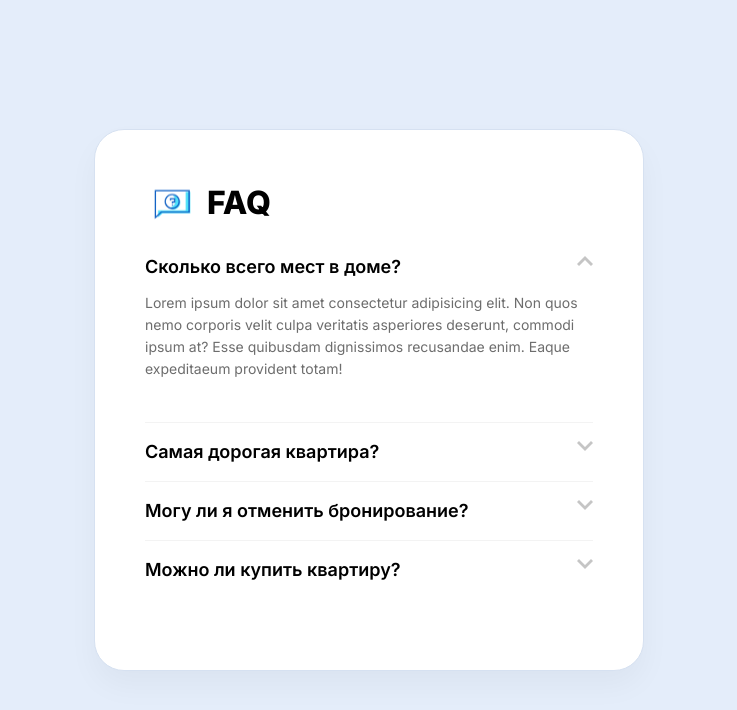
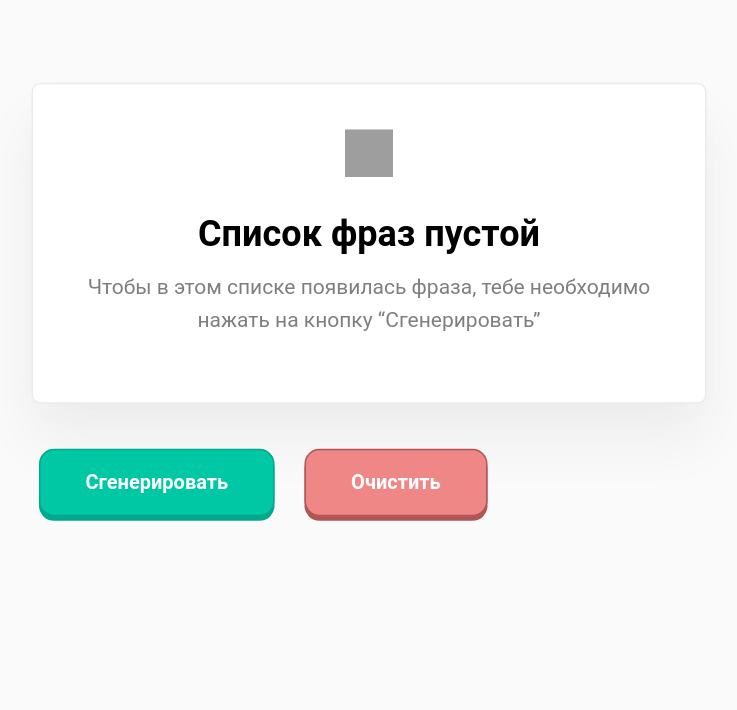
Before and after one commit to Shiroyam/archakov-tutorials, a React (Create React App) app: page / in a window 1280 px wide. Shown: the top 710 px of the page, without its empty margins (271-1008 px from the left). Built offline with nearby package versions, Linux system fonts and the light colour scheme; grey boxes are pictures that could not be loaded.

Commit message:
Сделал урок №5

```diff
--- a/src/index.js
+++ b/src/index.js
@@ -1,7 +1,7 @@
 import React from 'react';
 import ReactDOM from 'react-dom';
 import './index.css';
-import App from './tutorial-3/App';
+import App from './tutorial-5/App';
 
 
 ReactDOM.render(
--- /dev/null
+++ b/src/tutorial-5/App.css
@@ -0,0 +1,76 @@
+* {
+  font-family: "Roboto";
+}
+
+body {
+  background-color: #fafafa;
+}
+
+.wrapper {
+  width: 450px;
+  margin: 50px auto;
+  transform: scale(1.5) translateY(70px);
+}
+
+.list {
+  max-height: 400px;
+  overflow: auto;
+  padding: 30px;
+  margin-bottom: 30px;
+}
+
+.btn {
+  height: 45px;
+  padding: 0 30px;
+  border: 0;
+  border-radius: 10px;
+  margin-right: 15px;
+  font-weight: 600;
+  cursor: pointer;
+  transition: all 0.15s ease;
+}
+.btn:active {
+  transform: translateY(2px);
+  box-shadow: none;
+}
+.btn_generate {
+  background-color: #00c8a4;
+  color: #fff;
+  box-shadow: 0 3px 0 #00a98b;
+  border: 1px solid #00a98b;
+}
+.btn_clear {
+  background-color: #f08787;
+  box-shadow: 0 3px 0 #b05555;
+  border: 1px solid #b05555;
+  color: #fff;
+}
+
+.block {
+  padding: 15px 30px;
+  background: #ffffff;
+  border: 1px solid #ebebeb;
+  box-sizing: border-box;
+  box-shadow: 0px 9px 24px rgba(0, 0, 0, 0.01),
+    0px 25px 40px rgba(0, 0, 0, 0.05);
+  border-radius: 6px;
+  margin-bottom: 30px;
+}
+.block h3 {
+  font-size: 18px;
+}
+
+.empty-block {
+  text-align: center;
+  padding: 30px;
+}
+.empty-block h2 {
+  font-size: 24px;
+  margin-bottom: 0;
+}
+.empty-block p {
+  margin-top: 10px;
+  font-size: 14px;
+  opacity: 0.5;
+  line-height: 22px;
+}
--- /dev/null
+++ b/src/tutorial-5/App.js
@@ -0,0 +1,89 @@
+import React from "react";
+import "./App.css";
+
+import EmptyBlock from "./components/EmptyBlock.jsx";
+import Pharse from "./components/Phrase";
+const adjectivesArr = [
+  "абсолютный",
+  "адский",
+  "азартный",
+  "активный",
+  "ангельский",
+  "астрономический",
+  "баснословный",
+  "безбожный",
+  "безбрежный",
+  "безвозвратный",
+  "безграничный",
+  "бездонный",
+  "бездушный",
+  "безжалостный",
+  "замечательно",
+  "замечательный",
+  "записной",
+  "запредельный",
+  "заядлый",
+  "звериный",
+  "зверский",
+  "зеленый",
+  "злой",
+  "злостный",
+  "значительный",
+  "неоспоримый",
+  "неотразимый",
+  "неоценимый",
+  "непередаваемый",
+];
+
+const nounsArr = [
+  "лгун",
+  "день",
+  "конь",
+  "олень",
+  "человек",
+  "программист",
+  "ребёнок",
+  "конец",
+  "город",
+  "дурак",
+];
+
+const App = () => {
+  let [arr, setArr] = React.useState([]);
+
+  const creationPharse = () => {
+    let pharese =
+      adjectivesArr[Math.floor(Math.random() * 10)] + " " + nounsArr[Math.floor(Math.random() * 10)];
+    setArr((prev) => [pharese, ...prev]);
+  };
+
+  const clearPhrase = () => {
+    setArr([]);
+  };
+
+  return (
+    <>
+      <div className="wrapper">
+        {arr.length !== 0 ? (
+          <div className="list">
+            {arr.map((text, index) => (
+              <div key={index} className="block">
+                <Pharse text={text} />
+              </div>
+            ))}
+          </div>
+        ) : (
+          <EmptyBlock />
+        )}
+        <button onClick={creationPharse} className="btn btn_generate">
+          Сгенерировать
+        </button>
+        <button onClick={clearPhrase} className="btn btn_clear">
+          Очистить
+        </button>
+      </div>
+    </>
+  );
+};
+
+export default App;
--- /dev/null
+++ b/src/tutorial-5/components/EmptyBlock.jsx
@@ -0,0 +1,21 @@
+const EmptyBlock = () => {
+  return (
+    <>
+      <div className="block empty-block">
+        <img
+          src="https://res.cloudinary.com/dfnhxiq6j/image/upload/v1640354646/ghost_lztiyl.png"
+          width="32px"
+          height="32px"
+          alt="Ghost"
+        />
+        <h2>Список фраз пустой</h2>
+        <p>
+          Чтобы в этом списке появилась фраза, тебе необходимо нажать на кнопку
+          “Сгенерировать”
+        </p>
+      </div>
+    </>
+  );
+};
+
+export default EmptyBlock;
--- /dev/null
+++ b/src/tutorial-5/components/Phrase.jsx
@@ -0,0 +1,12 @@
+import "./../App.css";
+import React from "react";
+
+const Pharse = ({ text }) => {
+  return (
+    <>
+      <h3>{text}</h3>
+    </>
+  );
+};
+
+export default Pharse;
```
